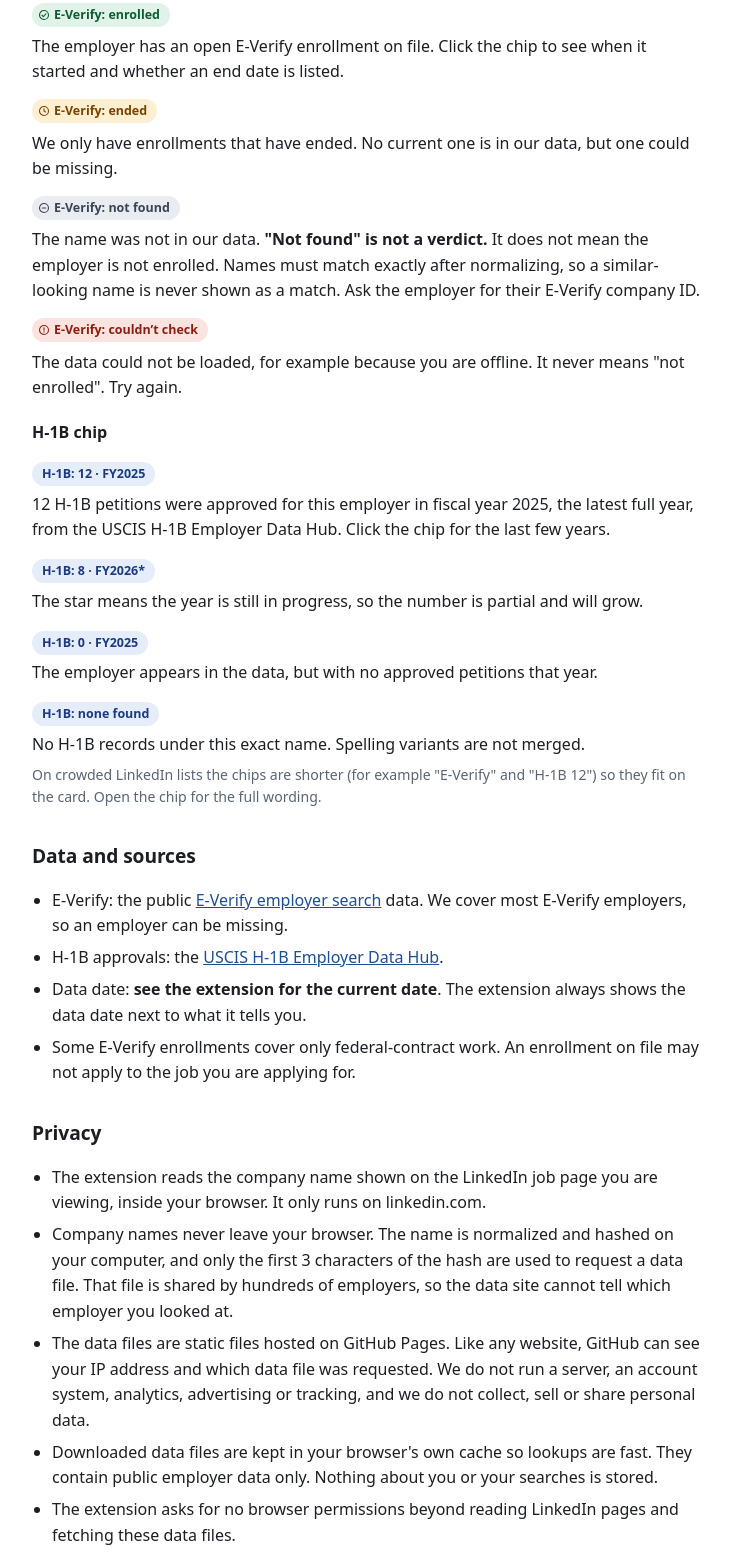
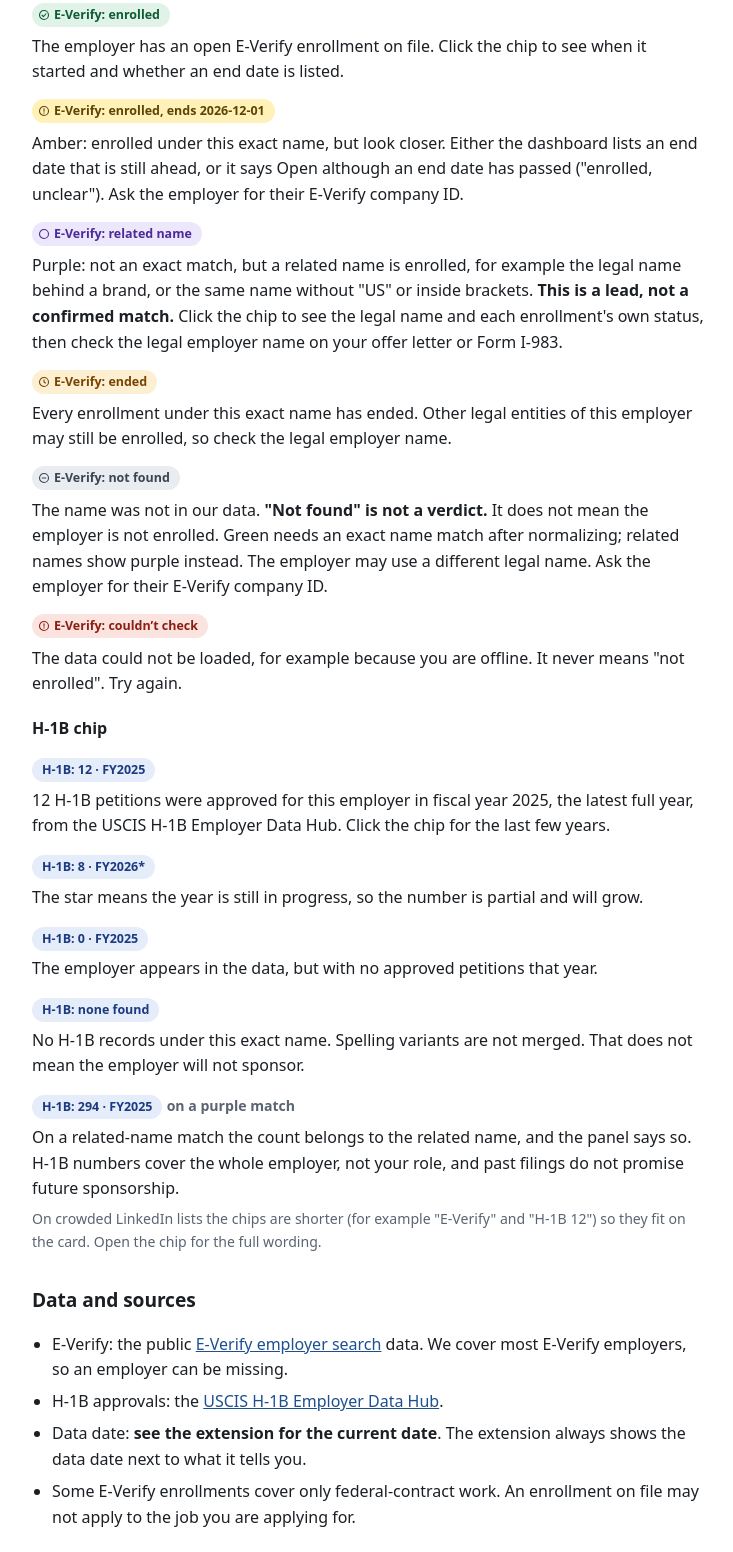
Before and after one commit to Markplowwright/opt-employer-checker, a browser extension: page site/index.html in a window 1280 px wide. Shown: the part 715-2267 px from the top of the page, without its empty margins (272-1005 px from the left). Drawn offline with Linux system fonts and the light colour scheme; no server answers.

Commit message:
Text for 1.0.2: green is exact only, purple related names and amber states, up to four lookups per name

```diff
--- a/site/index.html
+++ b/site/index.html
@@ -25,7 +25,7 @@ a{color:#1d4f91}
 .note{background:#f6f1e4;border:1px solid #e4d7b5;border-radius:10px;padding:.8rem 1rem;margin:1.2rem 0}
 .chip{display:inline-flex;align-items:center;gap:4px;height:24px;padding:0 10px;border-radius:999px;font-size:.78rem;font-weight:600;white-space:nowrap}
 .chip svg{margin-left:-4px}
-.chip.h{background:#e6edfa;color:#1b3a80}.chip.ok{background:#e1f3e8;color:#0d5c33}.chip.ended{background:#fcefd2;color:#7a4300}.chip.none{background:#e9ecf0;color:#3b4450}.chip.error{background:#fbe3df;color:#8a1f11}
+.chip.h{background:#e6edfa;color:#1b3a80}.chip.ok{background:#e1f3e8;color:#0d5c33}.chip.ended{background:#fcefd2;color:#7a4300}.chip.none{background:#e9ecf0;color:#3b4450}.chip.warn{background:#fff1b8;color:#5c4500}.chip.related{background:#ece7fb;color:#4b2a99}.chip.error{background:#fbe3df;color:#8a1f11}
 h3{font-size:1rem;margin:1.2rem 0 .2rem}
 .chipdoc dt{margin-top:.9rem}.chipdoc dd{margin-top:.35rem}
 .sm{font-size:.88rem;color:var(--muted)}
@@ -66,10 +66,14 @@ code{background:#f1f3f6;padding:.05rem .3rem;border-radius:4px;font-size:.9em}
   <dl class="chipdoc">
     <dt><span class="chip ok"><svg width="12" height="12" viewBox="0 0 24 24" fill="none" stroke="currentColor" stroke-width="2.2" stroke-linecap="round" stroke-linejoin="round" aria-hidden="true"><circle cx="12" cy="12" r="9"/><path d="M8 12.5l2.8 2.8L16 9.5"/></svg>E-Verify: enrolled</span></dt>
     <dd>The employer has an open E-Verify enrollment on file. Click the chip to see when it started and whether an end date is listed.</dd>
+    <dt><span class="chip warn"><svg width="12" height="12" viewBox="0 0 24 24" fill="none" stroke="currentColor" stroke-width="2.2" stroke-linecap="round" stroke-linejoin="round" aria-hidden="true"><circle cx="12" cy="12" r="9"/><path d="M12 7.5v5"/><path d="M12 15.8v.4"/></svg>E-Verify: enrolled, ends 2026-12-01</span></dt>
+    <dd>Amber: enrolled under this exact name, but look closer. Either the dashboard lists an end date that is still ahead, or it says Open although an end date has passed ("enrolled, unclear"). Ask the employer for their E-Verify company ID.</dd>
+    <dt><span class="chip related"><svg width="12" height="12" viewBox="0 0 24 24" fill="none" stroke="currentColor" stroke-width="2.2" stroke-linecap="round" stroke-linejoin="round" aria-hidden="true"><circle cx="12" cy="12" r="9"/></svg>E-Verify: related name</span></dt>
+    <dd>Purple: not an exact match, but a related name is enrolled, for example the legal name behind a brand, or the same name without "US" or inside brackets. <strong>This is a lead, not a confirmed match.</strong> Click the chip to see the legal name and each enrollment's own status, then check the legal employer name on your offer letter or Form I-983.</dd>
     <dt><span class="chip ended"><svg width="12" height="12" viewBox="0 0 24 24" fill="none" stroke="currentColor" stroke-width="2.2" stroke-linecap="round" stroke-linejoin="round" aria-hidden="true"><circle cx="12" cy="12" r="9"/><path d="M12 7.5V12l3 2"/></svg>E-Verify: ended</span></dt>
-    <dd>We only have enrollments that have ended. No current one is in our data, but one could be missing.</dd>
+    <dd>Every enrollment under this exact name has ended. Other legal entities of this employer may still be enrolled, so check the legal employer name.</dd>
     <dt><span class="chip none"><svg width="12" height="12" viewBox="0 0 24 24" fill="none" stroke="currentColor" stroke-width="2.2" stroke-linecap="round" stroke-linejoin="round" aria-hidden="true"><circle cx="12" cy="12" r="9"/><path d="M8.5 12h7"/></svg>E-Verify: not found</span></dt>
-    <dd>The name was not in our data. <strong>"Not found" is not a verdict.</strong> It does not mean the employer is not enrolled. Names must match exactly after normalizing, so a similar-looking name is never shown as a match. Ask the employer for their E-Verify company ID.</dd>
+    <dd>The name was not in our data. <strong>"Not found" is not a verdict.</strong> It does not mean the employer is not enrolled. Green needs an exact name match after normalizing; related names show purple instead. The employer may use a different legal name. Ask the employer for their E-Verify company ID.</dd>
     <dt><span class="chip error"><svg width="12" height="12" viewBox="0 0 24 24" fill="none" stroke="currentColor" stroke-width="2.2" stroke-linecap="round" stroke-linejoin="round" aria-hidden="true"><circle cx="12" cy="12" r="9"/><path d="M12 7.5v5"/><path d="M12 15.8v.4"/></svg>E-Verify: couldn’t check</span></dt>
     <dd>The data could not be loaded, for example because you are offline. It never means "not enrolled". Try again.</dd>
   </dl>
@@ -83,7 +87,9 @@ code{background:#f1f3f6;padding:.05rem .3rem;border-radius:4px;font-size:.9em}
     <dt><span class="chip h">H-1B: 0 · FY2025</span></dt>
     <dd>The employer appears in the data, but with no approved petitions that year.</dd>
     <dt><span class="chip h">H-1B: none found</span></dt>
-    <dd>No H-1B records under this exact name. Spelling variants are not merged.</dd>
+    <dd>No H-1B records under this exact name. Spelling variants are not merged. That does not mean the employer will not sponsor.</dd>
+    <dt><span class="chip h">H-1B: 294 · FY2025</span> <span class="sm">on a purple match</span></dt>
+    <dd>On a related-name match the count belongs to the related name, and the panel says so. H-1B numbers cover the whole employer, not your role, and past filings do not promise future sponsorship.</dd>
   </dl>
   <p class="sm">On crowded LinkedIn lists the chips are shorter (for example "E-Verify" and "H-1B 12") so they fit on the card. Open the chip for the full wording.</p>
 
@@ -98,7 +104,7 @@ code{background:#f1f3f6;padding:.05rem .3rem;border-radius:4px;font-size:.9em}
   <h2>Privacy</h2>
   <ul>
     <li>The extension reads the company name shown on the LinkedIn job page you are viewing, inside your browser. It only runs on linkedin.com.</li>
-    <li>Company names never leave your browser. The name is normalized and hashed on your computer, and only the first 3 characters of the hash are used to request a data file. That file is shared by hundreds of employers, so the data site cannot tell which employer you looked at.</li>
+    <li>Company names never leave your browser. The name is normalized and hashed on your computer, and only the first 3 characters of a hash are used to request a data file. A name can need up to four such requests (for example without "US", or the part inside brackets). Each file is shared by hundreds of employers, so the data site cannot tell which employer you looked at.</li>
     <li>The data files are static files hosted on GitHub Pages. Like any website, GitHub can see your IP address and which data file was requested. We do not run a server, an account system, analytics, advertising or tracking, and we do not collect, sell or share personal data.</li>
     <li>Downloaded data files are kept in your browser's own cache so lookups are fast. They contain public employer data only. Nothing about you or your searches is stored.</li>
     <li>The extension asks for no browser permissions beyond reading LinkedIn pages and fetching these data files.</li>
```
Also changed, not shown: CASE-STUDY.md (+4 -4 lines), store/LISTING.md (+3 -3 lines), README.md.
